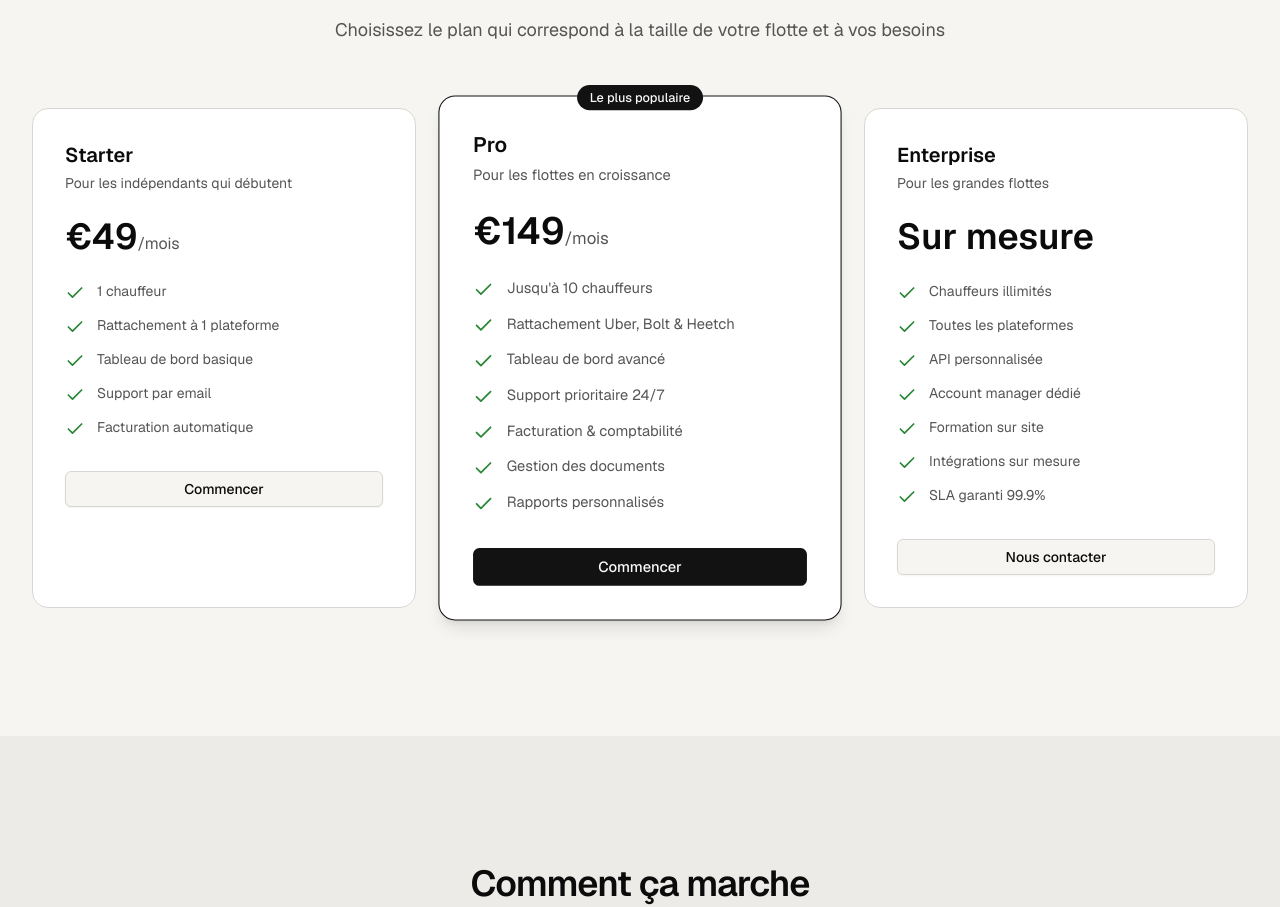
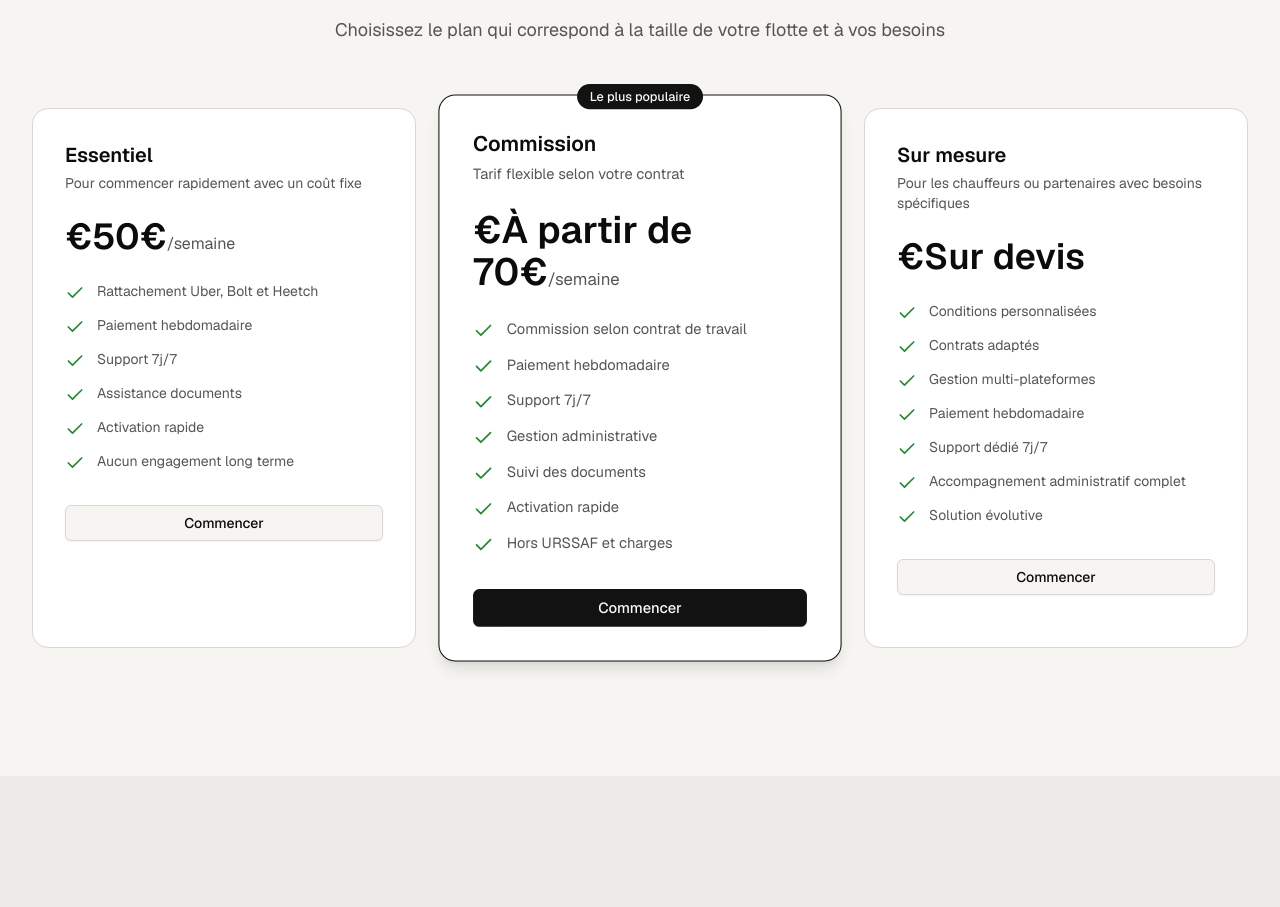
Before and after one commit to karimbdwrk/gestionflottevtc, a Next.js app: page / in a window 1280 px wide. Shown: the part 1029-1936 px from the top of the page. Built offline with nearby package versions, Linux system fonts and the light colour scheme.

Commit message:
feat: mettre à jour les plans de tarification avec de nouvelles descriptions et prix

```diff
--- a/components/pricing.tsx
+++ b/components/pricing.tsx
@@ -3,48 +3,49 @@ import { Check } from "lucide-react"
 
 const plans = [
   {
-    name: "Starter",
-    description: "Pour les indépendants qui débutent",
-    price: "49",
-    period: "/mois",
+    name: "Essentiel",
+    description: "Pour commencer rapidement avec un coût fixe",
+    price: "50€",
+    period: "/semaine",
     features: [
-      "1 chauffeur",
-      "Rattachement à 1 plateforme",
-      "Tableau de bord basique",
-      "Support par email",
-      "Facturation automatique",
+      "Rattachement Uber, Bolt et Heetch",
+      "Paiement hebdomadaire",
+      "Support 7j/7",
+      "Assistance documents",
+      "Activation rapide",
+      "Aucun engagement long terme",
     ],
     popular: false,
   },
   {
-    name: "Pro",
-    description: "Pour les flottes en croissance",
-    price: "149",
-    period: "/mois",
+    name: "Commission",
+    description: "Tarif flexible selon votre contrat",
+    price: "À partir de 70€",
+    period: "/semaine",
     features: [
-      "Jusqu'à 10 chauffeurs",
-      "Rattachement Uber, Bolt & Heetch",
-      "Tableau de bord avancé",
-      "Support prioritaire 24/7",
-      "Facturation & comptabilité",
-      "Gestion des documents",
-      "Rapports personnalisés",
+      "Commission selon contrat de travail",
+      "Paiement hebdomadaire",
+      "Support 7j/7",
+      "Gestion administrative",
+      "Suivi des documents",
+      "Activation rapide",
+      "Hors URSSAF et charges",
     ],
     popular: true,
   },
   {
-    name: "Enterprise",
-    description: "Pour les grandes flottes",
-    price: "Sur mesure",
+    name: "Sur mesure",
+    description: "Pour les chauffeurs ou partenaires avec besoins spécifiques",
+    price: "Sur devis",
     period: "",
     features: [
-      "Chauffeurs illimités",
-      "Toutes les plateformes",
-      "API personnalisée",
-      "Account manager dédié",
-      "Formation sur site",
-      "Intégrations sur mesure",
-      "SLA garanti 99.9%",
+      "Conditions personnalisées",
+      "Contrats adaptés",
+      "Gestion multi-plateformes",
+      "Paiement hebdomadaire",
+      "Support dédié 7j/7",
+      "Accompagnement administratif complet",
+      "Solution évolutive",
     ],
     popular: false,
   },
```
